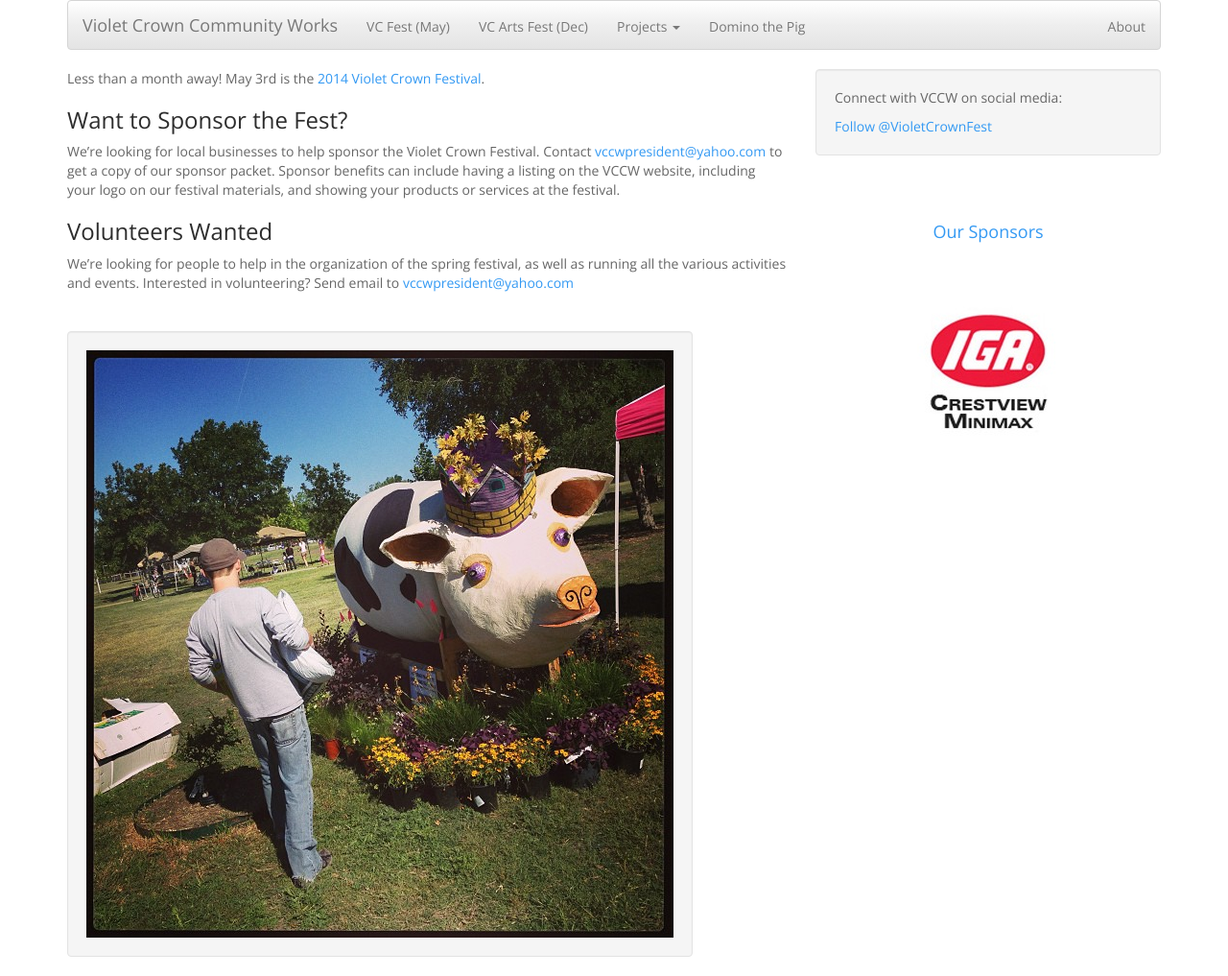
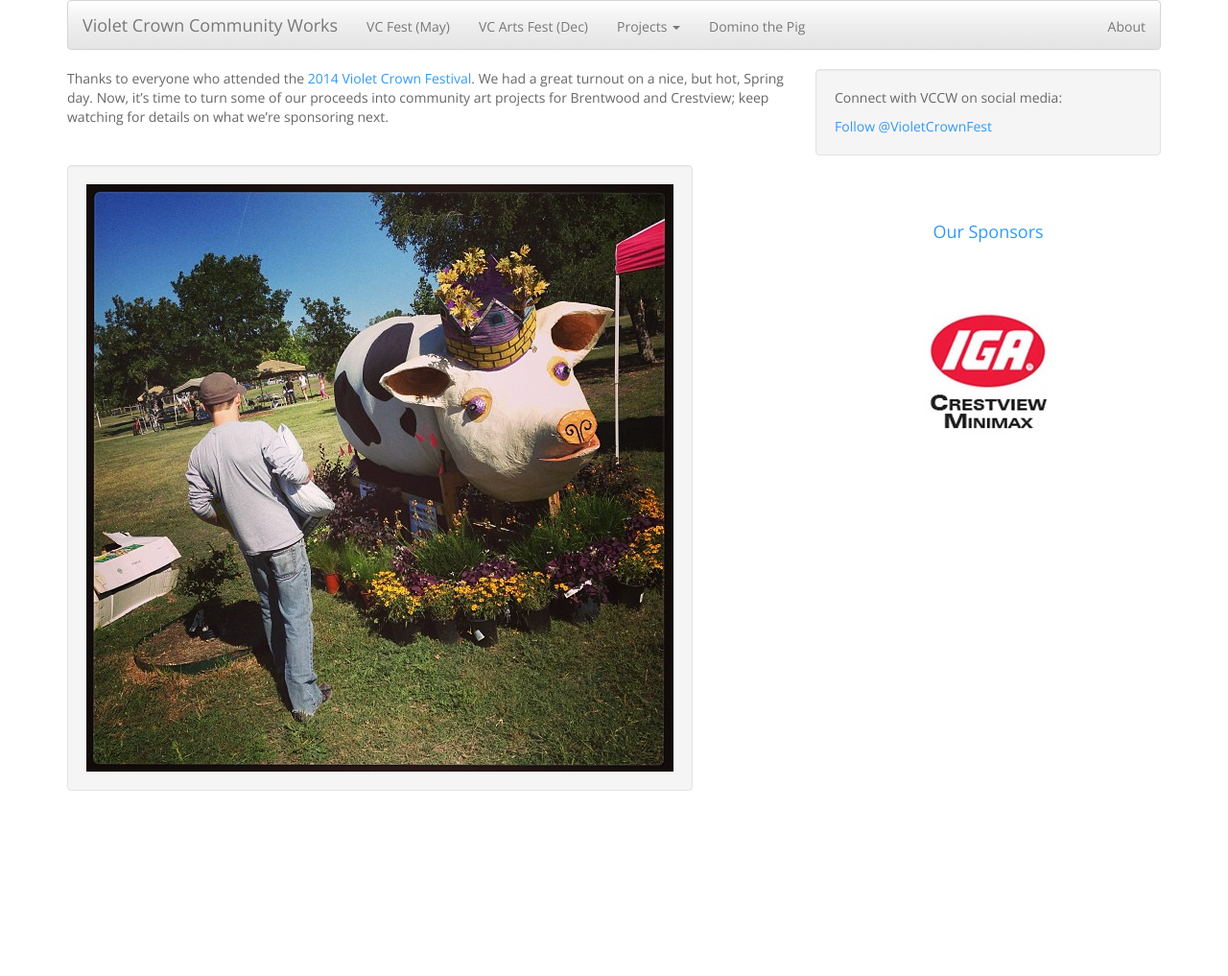
Before and after one commit to vccw/vccw.github.io, a Jekyll site: the page built from index.md, in a window 1280 px wide. Shown: the whole page at 96% size. Built offline with Jekyll 4.4.1, drawn with Linux system fonts in a browser that asks for light colours; comment, search, counter and statistics services are not loaded; after the commit the page ends 900 px from its top, so only the background shows below that.

Commit message:
Update index.md

```diff
--- a/index.md
+++ b/index.md
@@ -3,19 +3,9 @@ layout: default
 title: Home Page
 ---
 
-Less than a month away!  May 3rd is the [2014 Violet Crown Festival](vcf.html).
-
-### Want to Sponsor the Fest?
-
-We're looking for local businesses to help sponsor the Violet Crown Festival. Contact <vccwpresident@yahoo.com>
-to get a copy of our sponsor packet. Sponsor benefits can include having a listing on the VCCW website, including
-your logo on our festival materials, and showing your products or services at the festival.
-
-### Volunteers Wanted
-
-We're looking for people to help in the organization of the spring
-festival, as well as running all the various activities and events.  Interested in volunteering?
-Send email to <vccwpresident@yahoo.com>
+Thanks to everyone who attended the [2014 Violet Crown Festival](vcf.html).  We had a great turnout on a nice,
+but hot, Spring day.  Now, it's time to turn some of our proceeds into community art projects for Brentwood
+and Crestview; keep watching for details on what we're sponsoring next.
 
 <br>
 
```
